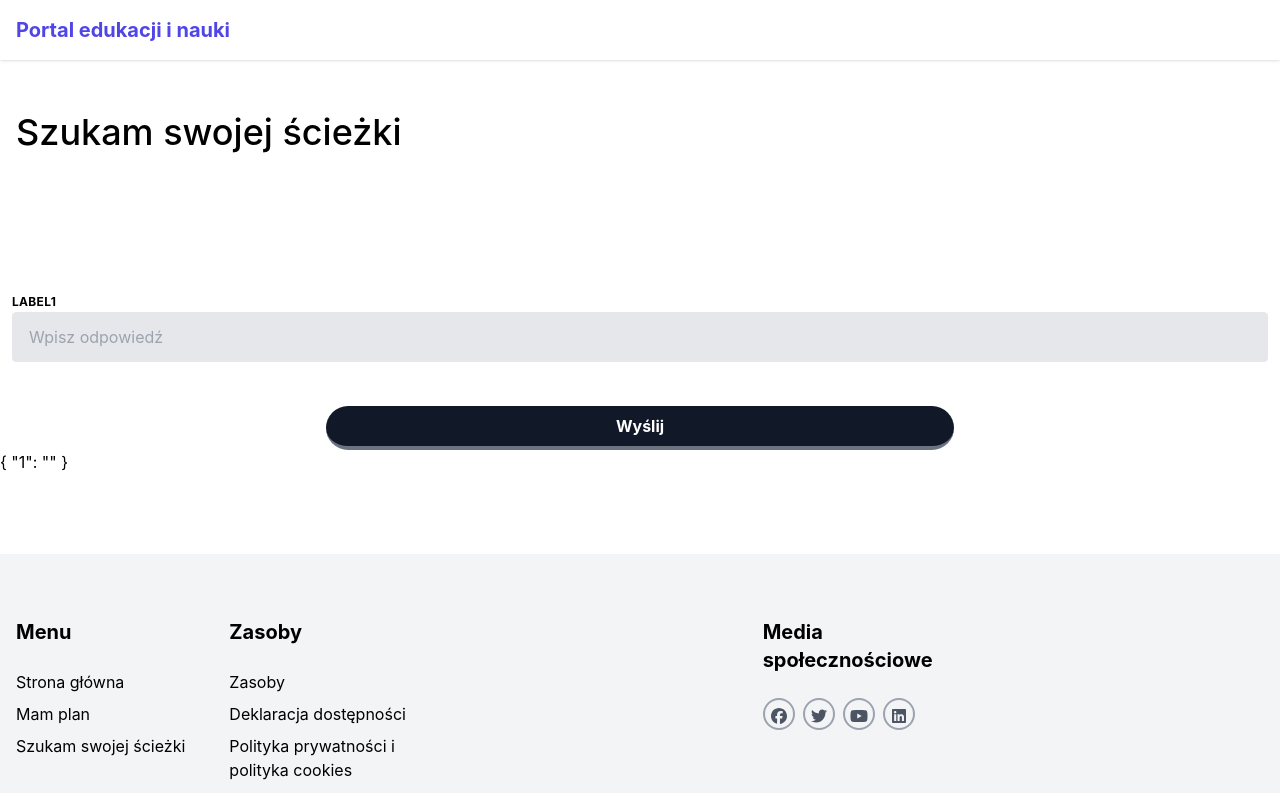
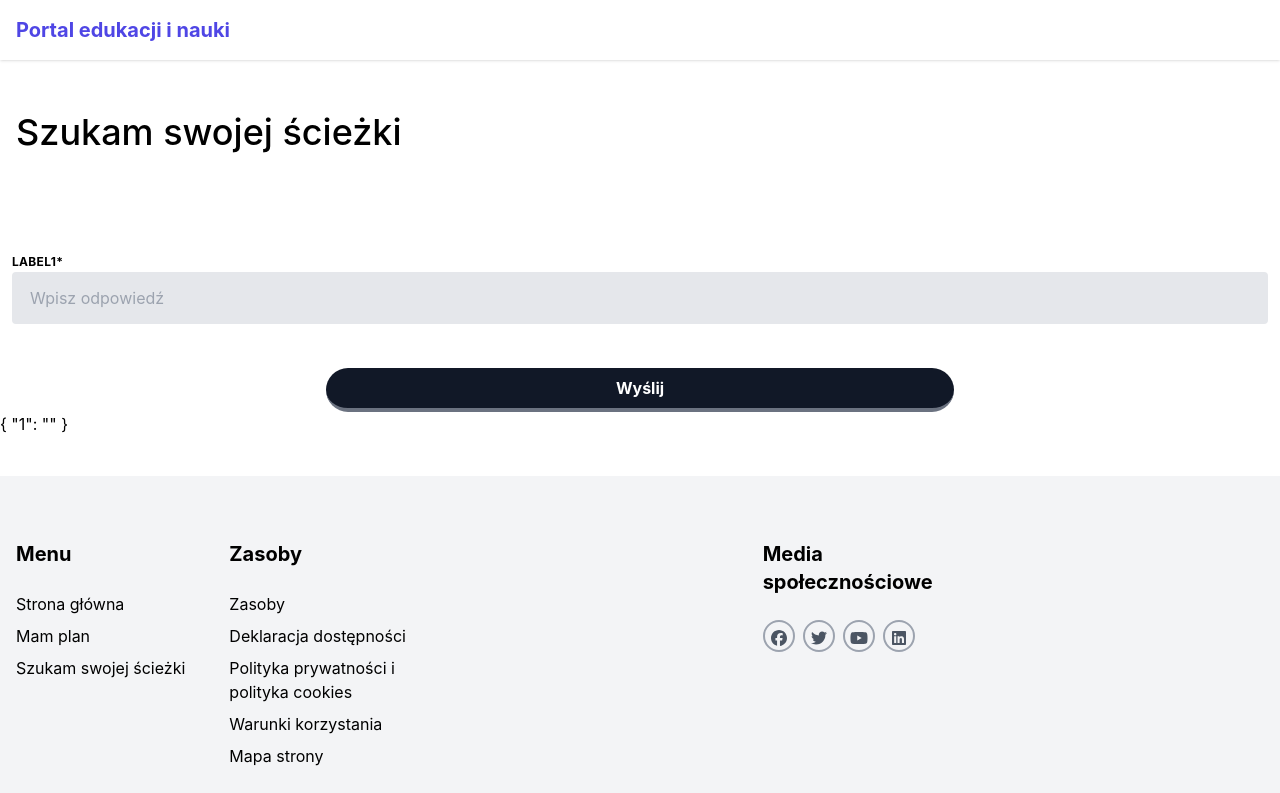
Before and after one commit to GalileoAI/frontend, an Angular app: page /zaskocz-mnie in a window 1280 px wide. Shown: the top 793 px of the page. Built offline with nearby package versions, Linux system fonts and the light colour scheme.

Commit message:
feat: working on getting data from the user's form & styling the form

```diff
--- a/src/app/components/have-plan/have-plan.component.html
+++ b/src/app/components/have-plan/have-plan.component.html
@@ -10,7 +10,7 @@
 </div>
 
 <div class="container mx-auto">
-  <app-have-plan-form *ngIf="!hasResults"></app-have-plan-form>
+  <app-have-plan-form *ngIf="!hasResults" (sendRequestEmitter)="getData($event)"></app-have-plan-form>
   <app-have-plan-result *ngIf="hasResults"></app-have-plan-result>
 </div>
 <app-footer></app-footer>
--- a/src/app/components/have-plan/have-plan.component.ts
+++ b/src/app/components/have-plan/have-plan.component.ts
@@ -7,4 +7,9 @@ import { Component } from '@angular/core';
 })
 export class HavePlanComponent {
   hasResults = false;
+
+  getData(e: boolean)
+  {
+    this.hasResults = true;
+  }
 }
--- a/src/app/view/have-plan-form/have-plan-form.component.html
+++ b/src/app/view/have-plan-form/have-plan-form.component.html
@@ -1,22 +1,36 @@
-<div class="py-20">
-  <form>
+<div class="py-10">
+  <form [formGroup]="form">
     <div class="flex flex-col">
       <div class="md:flex mb-6" *ngFor="let question of questionsList">
         <div class="md:w-full px-3">
-          <label class="uppercase tracking-wide text-black text-xs font-bold mb-2" for="application-link">
-            {{question.question_str}}
+          <label class="uppercase tracking-wide text-black text-xs font-bold mb-2" [for]="question.id">
+            {{question.question_str}}*
           </label>
-          <input class="w-full bg-gray-200 text-black border border-gray-200 rounded py-3 px-4 mb-3" id="application-link"
+          <input class="w-full bg-gray-200 text-black border-2 rounded py-3 px-4 mb-3"
+                 [class.border-gray-200]="form.get(question.id)?.untouched"
+                 [class.border-rose-500]="form.get(question.id)?.touched && form.get(question.id)?.invalid"
+                 [class.border-green-500]="form.get(question.id)?.touched && form.get(question.id)?.valid"
+                 required
+                 [id]="question.id"
+                 [name]="question.id"
+                 [formControlName]="question.id"
                  type="text" placeholder="Wpisz odpowiedź">
+          <ng-container *ngIf="form.get(question.id)?.touched && form.get(question.id)?.invalid">
+            <p *ngIf="form.get(question.id)?.hasError('required')" class="text-red-600 italic text-sm">
+              To pole jest wymagane
+            </p>
+          </ng-container>
         </div>
       </div>
       <div class="-mx-3 md:flex mt-2 justify-center">
         <div class="md:w-1/2 px-3">
-          <button class="md:w-full bg-gray-900 text-white font-bold py-2 px-4 border-b-4 hover:border-b-2 border-gray-500 hover:border-gray-100 rounded-full">
+          <button class="md:w-full bg-gray-900 text-white font-bold py-2 px-4 border-b-4 hover:border-b-2 border-gray-500
+          hover:border-gray-100 rounded-full" (click)="send()">
             Wyślij
           </button>
         </div>
       </div>
     </div>
   </form>
+  {{form.value | json}}
 </div>
--- a/src/app/view/have-plan-form/have-plan-form.component.ts
+++ b/src/app/view/have-plan-form/have-plan-form.component.ts
@@ -1,9 +1,10 @@
-import {Component, OnInit} from '@angular/core';
+import {Component, EventEmitter, OnInit, Output} from '@angular/core';
 import {Observable, take} from "rxjs";
 import {FormInterface, QuestionInterface} from "../../model/interfaces";
 import {QuestionClass} from "../../model/classes";
 import {FormType} from "../../model/types";
 import {QuestionsService} from "../../services/questions.service";
+import {FormBuilder, FormGroup, Validators} from "@angular/forms";
 
 @Component({
   selector: 'app-have-plan-form',
@@ -12,22 +13,51 @@ import {QuestionsService} from "../../services/questions.service";
 })
 export class HavePlanFormComponent implements OnInit{
   questionsList: QuestionClass[] = [];
+  @Output()
+  sendRequestEmitter = new EventEmitter<boolean>();
 
-  constructor(private questionsService: QuestionsService) {
+  form = new FormGroup({});
+
+  constructor(private questionsService: QuestionsService, private fb: FormBuilder) {
   }
 
   ngOnInit() {
-    this.getQuestionsList('after').subscribe({
+    const tmp = {
+      questions: [
+        {
+          id: '1',
+          question_str: 'Label1',
+          answer_str: ''
+        }
+      ]
+    }
+    this.questionsList =
+      tmp.questions.map((el) =>
+        new QuestionClass(el.id, el.question_str, el.answer_str));
+    this.questionsList.forEach(
+      (q) => {
+        this.form.addControl(q.id,
+          this.fb.control('', [Validators.required, Validators.max(250)])
+        );
+      }
+    )
+    /*this.getQuestionsList('after').subscribe({
       next: (data) => {
-        this.questionsList =
+
+        /!*this.questionsList =
           data.questions.map((el) =>
-            new QuestionClass(el.id, el.question_str, el.answer_str));
+            new QuestionClass(el.id, el.question_str, el.answer_str));*!/
       }
-    });
+    });*/
   }
 
   private getQuestionsList(type: FormType): Observable<FormInterface> {
     return this.questionsService.getQuestionsList('after');
   }
 
+  send()
+  {
+    this.sendRequestEmitter.emit(true);
+  }
+
 }
--- a/src/app/view/surprise-me-form/surprise-me-form.component.html
+++ b/src/app/view/surprise-me-form/surprise-me-form.component.html
@@ -1,20 +1,25 @@
-<div class="py-20">
+<div class="py-10">
   <form [formGroup]="form">
     <div class="flex flex-col">
       <div class="md:flex mb-6" *ngFor="let question of questionsList">
         <div class="md:w-full px-3">
           <label class="uppercase tracking-wide text-black text-xs font-bold mb-2" [for]="question.id">
-            {{question.question_str}}
+            {{question.question_str}}*
           </label>
-          <input class="w-full bg-gray-200 text-black border rounded py-3 px-4 mb-3"
+          <input class="w-full bg-gray-200 text-black border-2 rounded py-3 px-4 mb-3"
                  [class.border-gray-200]="form.get(question.id)?.untouched"
-                 [class.border-red]="form.get(question.id)?.touched && form.get(question.id)?.invalid"
-                 [class.border-green]="form.get(question.id)?.touched && form.get(question.id)?.valid"
+                 [class.border-rose-500]="form.get(question.id)?.touched && form.get(question.id)?.invalid"
+                 [class.border-green-500]="form.get(question.id)?.touched && form.get(question.id)?.valid"
                  required
                  [id]="question.id"
                  [name]="question.id"
                  [formControlName]="question.id"
                  type="text" placeholder="Wpisz odpowiedź">
+          <ng-container *ngIf="form.get(question.id)?.touched && form.get(question.id)?.invalid">
+            <p *ngIf="form.get(question.id)?.hasError('required')" class="text-red-600 italic text-sm">
+              To pole jest wymagane
+            </p>
+          </ng-container>
         </div>
       </div>
       <div class="-mx-3 md:flex mt-2 justify-center">
--- a/src/app/view/surprise-me-form/surprise-me-form.component.ts
+++ b/src/app/view/surprise-me-form/surprise-me-form.component.ts
@@ -53,7 +53,7 @@ export class SurpriseMeFormComponent implements OnInit{
   }
 
   private getQuestionsList(type: FormType): Observable<FormInterface> {
-    return this.questionsService.getQuestionsList('after');
+    return this.questionsService.getQuestionsList('before');
   }
 
   send()
```
